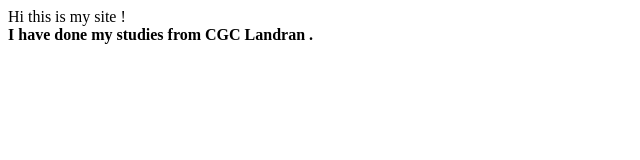
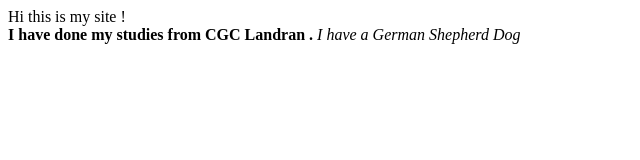
Before and after one commit to mohitsharmaa08/mohits-portfolio, a plain HTML site: page index.html in a window 1280 px wide. Shown: the whole page, without its empty margins (0-640 px from the left). Drawn offline with Linux system fonts and the light colour scheme.

Commit message:
docs: My dog

```diff
--- a/index.html
+++ b/index.html
@@ -9,5 +9,6 @@
 <body>
     Hi this is my site ! <br>
    <b> I have done my studies from CGC Landran  .</b>
+   <i> I have a German Shepherd Dog </i>
 </body>
 </html>
```
